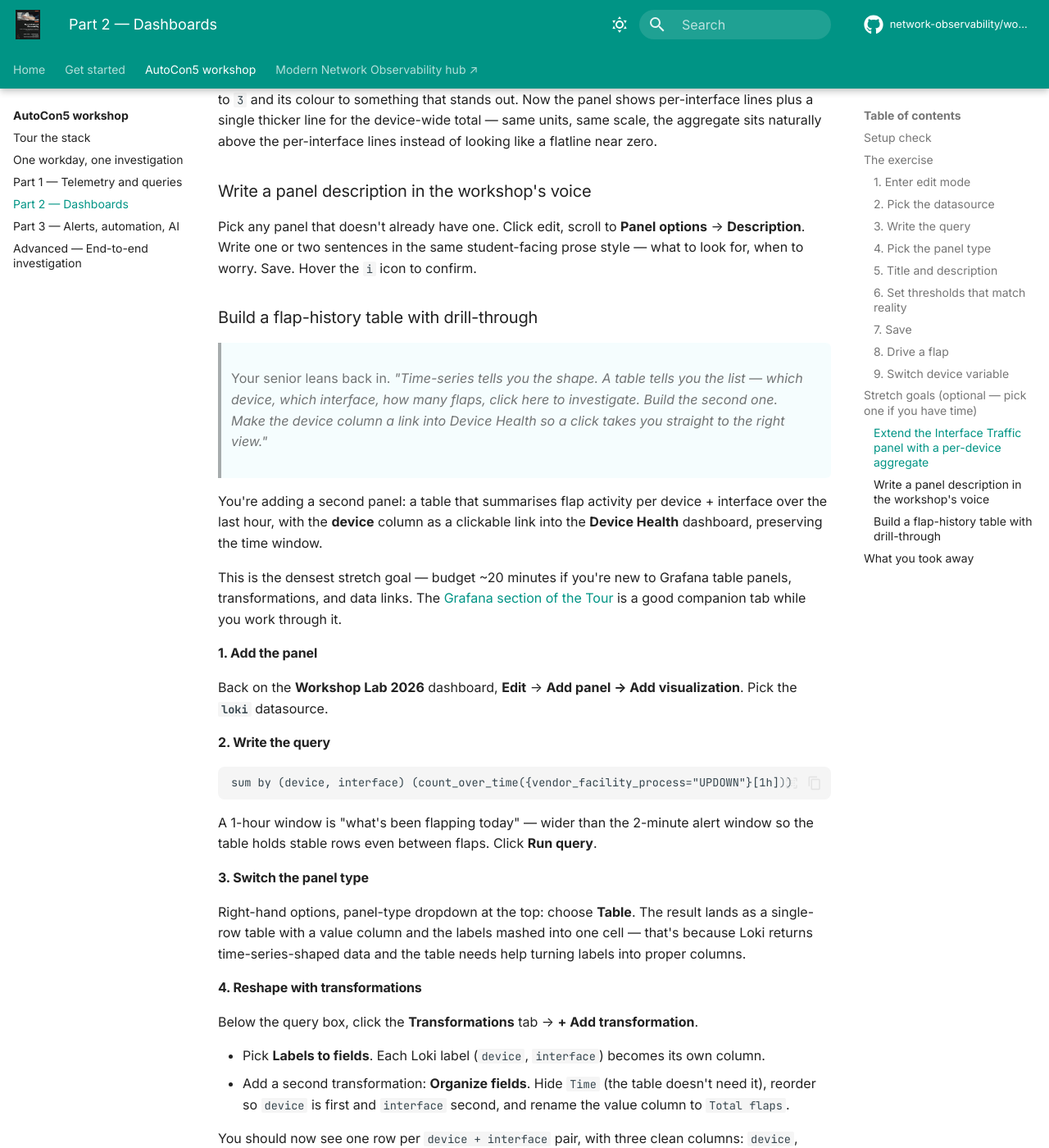
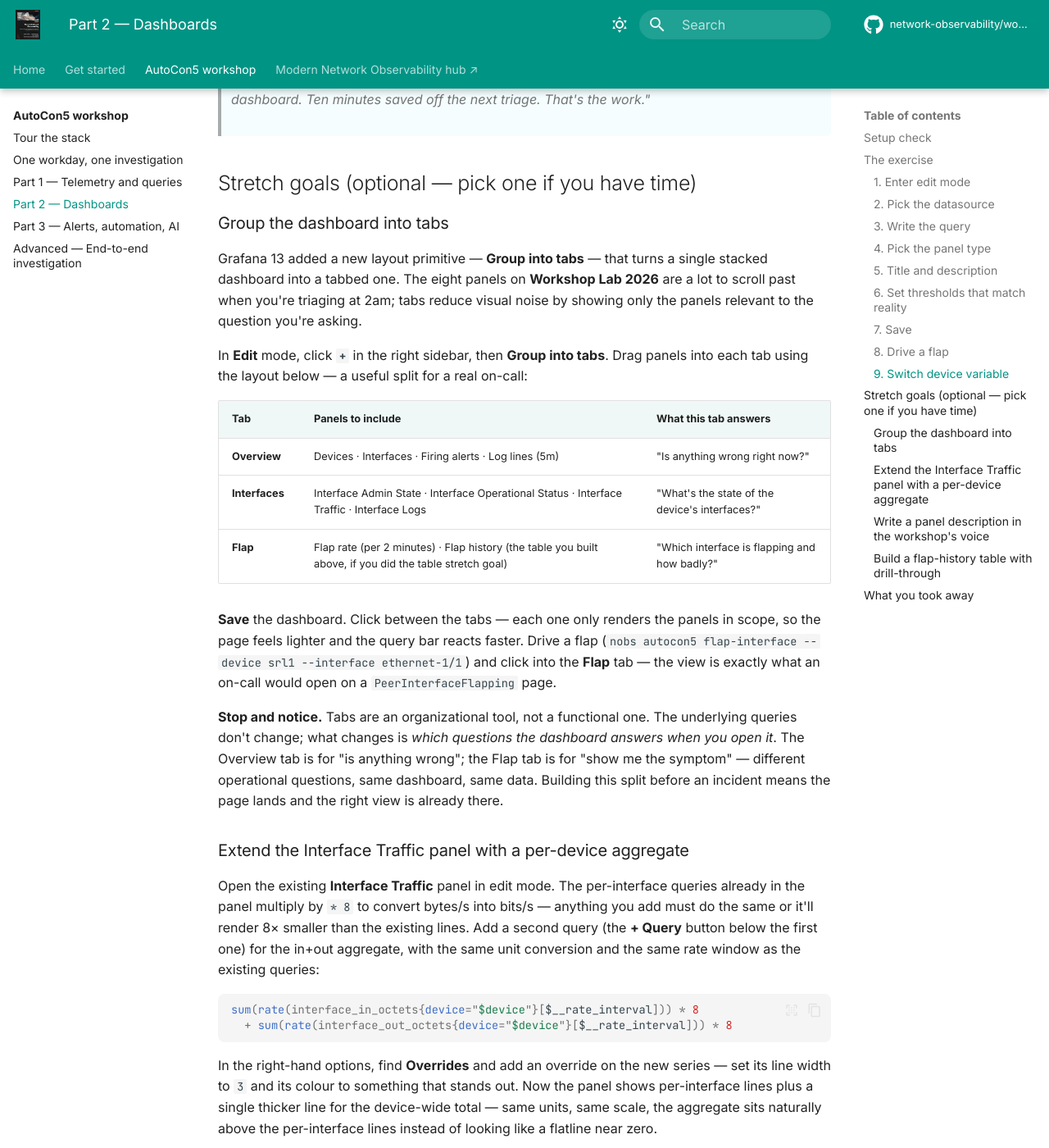
Before and after one commit to network-observability/workshops, an MkDocs documentation site: the page built from docs/workshop/part-2.md, in a window 1280 px wide and 1400 px high, scrolled down 9244 px. Shown: the whole window at 82% size. Built offline with MkDocs 1.6.1 and Material for MkDocs 9.7.7, drawn with Linux system fonts in a browser that asks for light colours; comment, search, counter and statistics services are not loaded; some of the changed text lies outside the part shown.

Commit message:
docs(autocon5): align Part 2 walkthrough with Grafana 13's edit flow
Walked Part 2 in the v13 UI and surfaced three steps where the doc
described the old (v10-v12) flow that doesn't exist anymore:

- Step 1's "Add panel → Add visualization" is now a four-step path:
  Edit → `+` (floating sidebar) → Panel → Configure. Rewrote Step 1 to
  walk the new sequence with the right button names.
- Step 5 (Title and description) now has two valid places to set them:
  the pre-config sidebar before clicking Configure, or the full editor's
  Panel options. Documented both.
- Step 7's "Apply, then Save dashboard (disk icon)" is gone. The new
  buttons are "Save" (blue, both inside the panel editor and at the
  top-right of the dashboard in edit mode) and "Exit edit". Updated.
- The "Build a flap-history table" stretch goal had the same Step 1
  issue. Fixed with the new four-step path.

Plus a new stretch goal: "Group the dashboard into tabs", teaching v13's
new Group-into-tabs primitive. Splits Workshop Lab 2026's eight stacked
panels into three operational views (Overview / Interfaces / Flap) that
mirror on-call mental model better than a single scrolling page.

```diff
--- a/workshops/autocon5/guides/part-2-dashboards.md
+++ b/workshops/autocon5/guides/part-2-dashboards.md
@@ -83,9 +83,14 @@
 
 ### 1. Enter edit mode
 
-> *"Click Edit, top right. Then Add panel → Add visualization."*
+> *"Click Edit, top right of the dashboard. The floating sidebar on the right is where you add things."*
 
-You should land in Grafana's panel editor — query box at the bottom, panel preview at the top, options on the right.
+Grafana 13's edit flow is a two-step add:
+
+1. Click **Edit** (top-right corner of the dashboard). A floating sidebar appears on the right with icons: `+ ⚙ 💬 {} ↓ ≡ ⇄`.
+2. Click the **`+`** icon (top one — Add). A side panel slides in with **Panel**, **Group layouts** (Group into rows, Group into tabs), and **Dashboard controls** (Variable, Annotation query, Link).
+3. Click **Panel**. An empty panel lands on the dashboard, and the right sidebar replaces with a **pre-config** view: Title, Description, Transparent background, Repeat options.
+4. Click **Configure** (the big blue button at the top of the pre-config) to enter the full panel editor — query box at the bottom, panel preview at the top, visualization options on the right.
 
 > New to Grafana? The [Grafana section of the Tour](../../../docs/workshop/tour.md#grafana-dashboards-and-explore) walks you through the dashboards, the Explore mode, and what the UI is for — keep it open in another tab while you build.
 
@@ -139,7 +144,12 @@
 
 > *"Title and description matter. The panel needs to tell the next on-call what they're looking at without you being there to explain it."*
 
-Scroll the right-hand options to **Panel options**:
+You can set these in two places — pick whichever is in front of you:
+
+- **In the pre-config sidebar** before you clicked Configure (the Title and Description fields are right at the top).
+- **In the full editor**, scroll the right-hand options to **Panel options** → Title / Description.
+
+Either way, use:
 
 - **Title**: `Flap rate (per 2 minutes)`
 - **Description**: `UPDOWN log events per interface in a rolling 2-minute window. Above 3, the PeerInterfaceFlapping alert fires — the panel uses the same window so the red threshold line is the alert condition.`
@@ -166,7 +176,7 @@
 
 ### 7. Save
 
-Top right, **Apply** to drop back to the dashboard, then **Save dashboard** (disk icon, top right of the dashboard). Grafana confirms `Dashboard saved`. The new panel is now part of `Workshop Lab 2026`.
+Top right of the panel editor, click **Save** to return to the dashboard. Then click **Save** (the blue button, top-right of the dashboard) to persist the change. Grafana confirms `Dashboard saved`. The new panel is now part of `Workshop Lab 2026`. Use **Exit edit** next to it when you're done editing for the session.
 
 ### 8. Drive a flap
 
@@ -227,6 +237,22 @@
 
 ## Stretch goals (optional — pick one if you have time)
 
+### Group the dashboard into tabs
+
+Grafana 13 added a new layout primitive — **Group into tabs** — that turns a single stacked dashboard into a tabbed one. The eight panels on **Workshop Lab 2026** are a lot to scroll past when you're triaging at 2am; tabs reduce visual noise by showing only the panels relevant to the question you're asking.
+
+In **Edit** mode, click **`+`** in the right sidebar, then **Group into tabs**. Drag panels into each tab using the layout below — a useful split for a real on-call:
+
+| Tab | Panels to include | What this tab answers |
+|---|---|---|
+| **Overview** | Devices · Interfaces · Firing alerts · Log lines (5m) | "Is anything wrong right now?" |
+| **Interfaces** | Interface Admin State · Interface Operational Status · Interface Traffic · Interface Logs | "What's the state of the device's interfaces?" |
+| **Flap** | Flap rate (per 2 minutes) · Flap history (the table you built above, if you did the table stretch goal) | "Which interface is flapping and how badly?" |
+
+**Save** the dashboard. Click between the tabs — each one only renders the panels in scope, so the page feels lighter and the query bar reacts faster. Drive a flap (`nobs autocon5 flap-interface --device srl1 --interface ethernet-1/1`) and click into the **Flap** tab — the view is exactly what an on-call would open on a `PeerInterfaceFlapping` page.
+
+**Stop and notice.** Tabs are an organizational tool, not a functional one. The underlying queries don't change; what changes is *which questions the dashboard answers when you open it*. The Overview tab is for "is anything wrong"; the Flap tab is for "show me the symptom" — different operational questions, same dashboard, same data. Building this split before an incident means the page lands and the right view is already there.
+
 ### Extend the Interface Traffic panel with a per-device aggregate
 
 Open the existing **Interface Traffic** panel in edit mode. The per-interface queries already in the panel multiply by `* 8` to convert bytes/s into bits/s — anything you add must do the same or it'll render 8× smaller than the existing lines. Add a second query (the **+ Query** button below the first one) for the in+out aggregate, with the same unit conversion and the same rate window as the existing queries:
@@ -252,7 +278,7 @@
 
 #### 1. Add the panel
 
-Back on the **Workshop Lab 2026** dashboard, **Edit** → **Add panel → Add visualization**. Pick the **`loki`** datasource.
+Back on the **Workshop Lab 2026** dashboard: click **Edit**, click the **`+`** in the right floating sidebar, click **Panel**, then click **Configure** in the pre-config that appears. Pick the **`loki`** datasource.
 
 #### 2. Write the query
 
```
